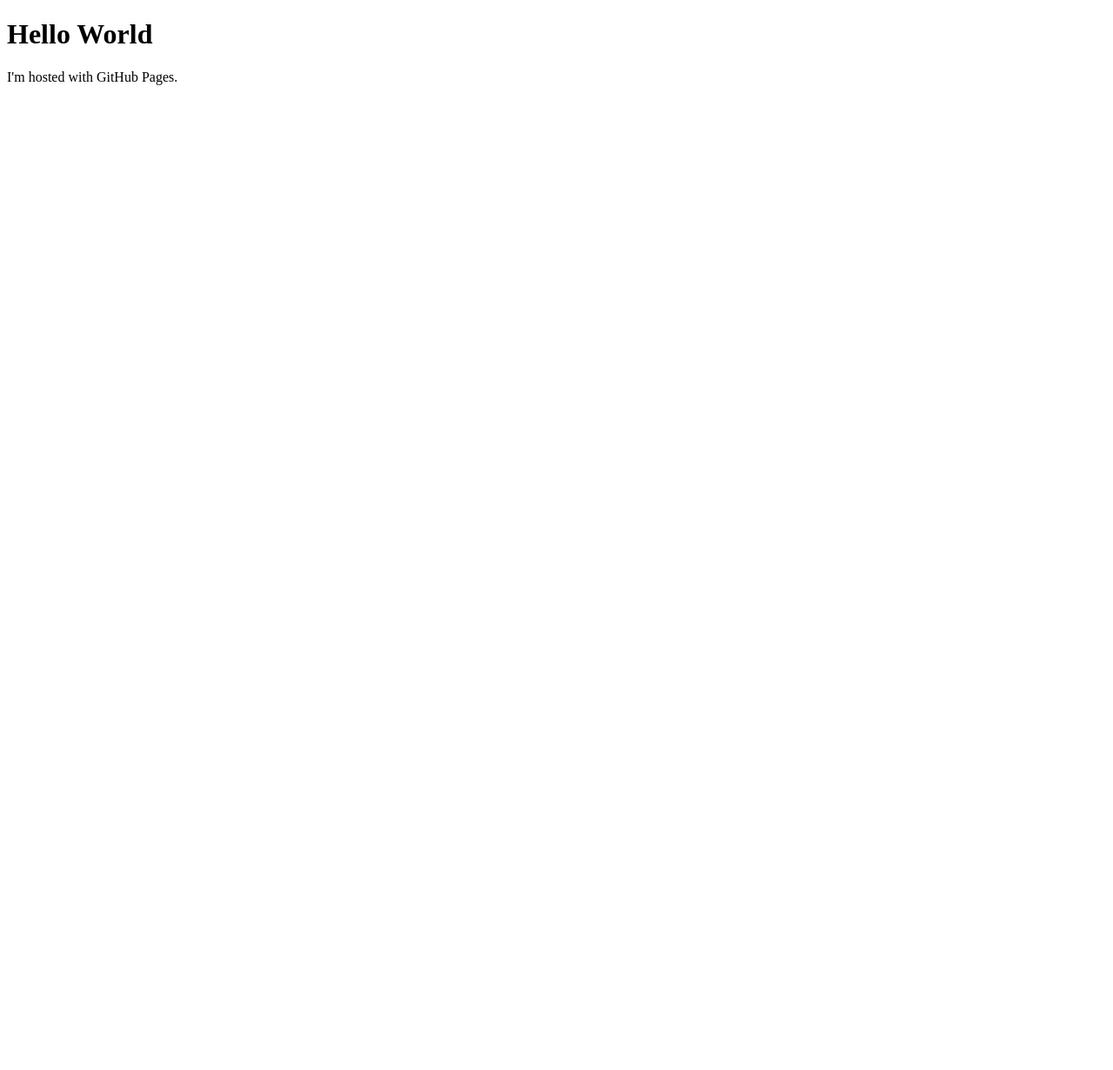
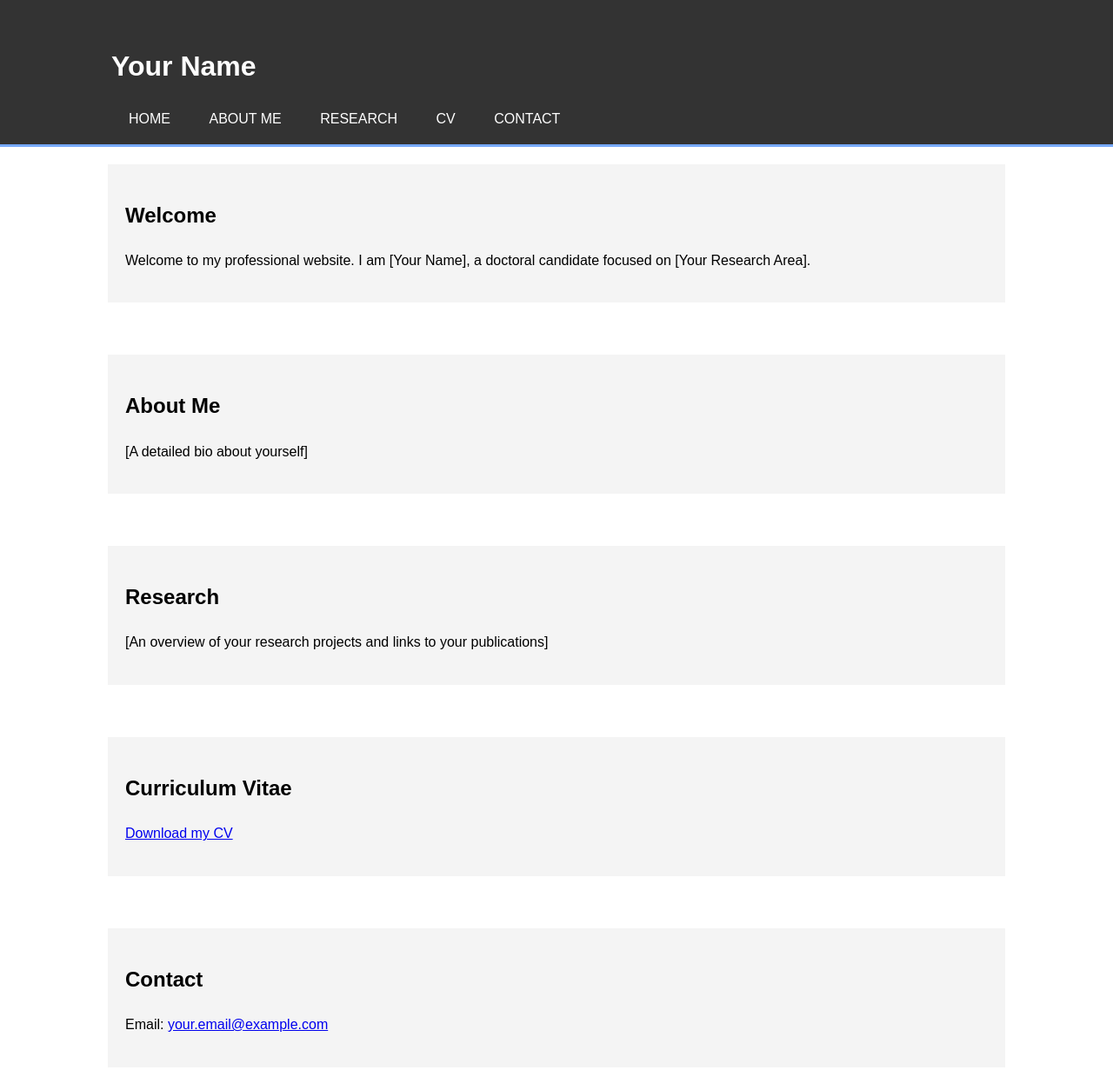
Before and after one commit to vulvarine/vulvarine.github.io, a plain HTML site: page index.html in a window 1280 px wide. Shown: the top 1231 px of the page at 87% size. Before the commit the page ends 800 px from the top, so only its background shows below. Drawn offline with Linux system fonts and the light colour scheme.

Commit message:
update website
example code by ksenia

```diff
--- a/index.html
+++ b/index.html
@@ -1,7 +1,112 @@
 <!DOCTYPE html>
-<html>
+<html lang="en">
+<head>
+    <meta charset="UTF-8">
+    <meta name="viewport" content="width=device-width, initial-scale=1.0">
+    <title>Your Name - </title>
+    <style>
+        body {
+            font-family: Arial, sans-serif;
+            margin: 0;
+            padding: 0;
+            line-height: 1.6;
+        }
+        .container {
+            width: 80%;
+            margin: auto;
+            overflow: hidden;
+        }
+        header {
+            background: #333;
+            color: #fff;
+            padding-top: 30px;
+            min-height: 70px;
+            border-bottom: #77aaff 3px solid;
+        }
+        header a {
+            color: #fff;
+            text-decoration: none;
+            text-transform: uppercase;
+            font-size: 16px;
+        }
+        header ul {
+            padding: 0;
+            list-style: none;
+        }
+        header li {
+            display: inline;
+            padding: 0 20px 0 20px;
+        }
+        .content {
+            padding: 20px;
+        }
+        .main-content {
+            padding: 20px;
+            background: #f4f4f4;
+            margin-bottom: 20px;
+        }
+        footer {
+            background: #333;
+            color: #fff;
+            text-align: center;
+            padding: 10px;
+            margin-top: 20px;
+        }
+    </style>
+</head>
 <body>
-<h1>Hello World</h1>
-<p>I'm hosted with GitHub Pages.</p>
+    <header>
+        <div class="container">
+            <h1>Your Name</h1>
+            <nav>
+                <ul>
+                    <li><a href="#home">Home</a></li>
+                    <li><a href="#about">About Me</a></li>
+                    <li><a href="#research">Research</a></li>
+                    <li><a href="#cv">CV</a></li>
+                    <li><a href="#contact">Contact</a></li>
+                </ul>
+            </nav>
+        </div>
+    </header>
+
+    <section id="home" class="content">
+        <div class="container main-content">
+            <h2>Welcome</h2>
+            <p>Welcome to my professional website. I am [Your Name], a doctoral candidate focused on [Your Research Area].</p>
+        </div>
+    </section>
+
+    <section id="about" class="content">
+        <div class="container main-content">
+            <h2>About Me</h2>
+            <p>[A detailed bio about yourself]</p>
+        </div>
+    </section>
+
+    <section id="research" class="content">
+        <div class="container main-content">
+            <h2>Research</h2>
+            <p>[An overview of your research projects and links to your publications]</p>
+        </div>
+    </section>
+
+    <section id="cv" class="content">
+        <div class="container main-content">
+            <h2>Curriculum Vitae</h2>
+            <p><a href="your-cv.pdf" download>Download my CV</a></p>
+        </div>
+    </section>
+
+    <section id="contact" class="content">
+        <div class="container main-content">
+            <h2>Contact</h2>
+            <p>Email: <a href="mailto:your.email@example.com">your.email@example.com</a></p>
+        </div>
+    </section>
+
+    <footer>
+        <p>© 2024 Your Name. All rights reserved.</p>
+    </footer>
 </body>
 </html>
```
